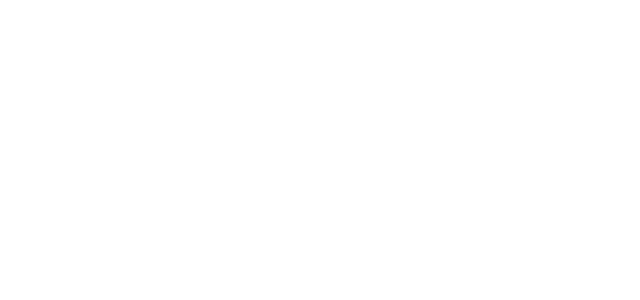
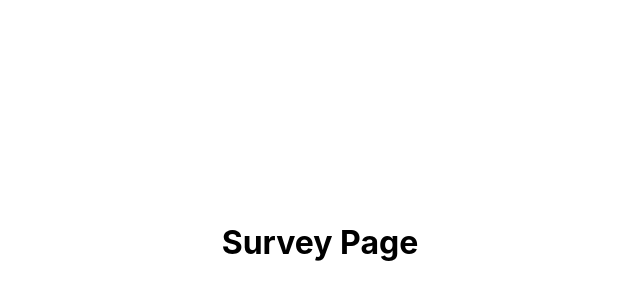
Before and after one commit to Sebsterio/animalysis, a React (Create React App) app in the folder client/: page /survey/p1 in a window 1280 px wide. Shown: the part 158-458 px from the top of the page, without its empty margins (320-960 px from the left). Built offline with nearby package versions, Linux system fonts and the light colour scheme.

Commit message:
set up survey-specific routing; lack of parameters redirects to first question on the list

```diff
--- a/client/src/components/App/App.jsx
+++ b/client/src/components/App/App.jsx
@@ -7,8 +7,8 @@ import "./App.scss";
 
 export const App = () => {
 	const pages = routes.map((route) => {
-		const { path, component } = route;
-		return <Route exact path={path} component={component} key={path} />;
+		const { path, component, exact } = route;
+		return <Route exact={exact} path={path} component={component} key={path} />;
 	});
 
 	return (
--- a/client/src/components/App/routes.js
+++ b/client/src/components/App/routes.js
@@ -6,12 +6,28 @@ export const routes = [
 		path: "/",
 		name: "Home",
 		component: Home,
+		exact: true,
 		inNav: true,
 	},
 	{
 		path: "/survey",
 		name: "Survey",
 		component: Survey,
+		exact: true,
 		inNav: true,
 	},
+	{
+		path: "/survey/:set",
+		name: "Survey",
+		component: Survey,
+		exact: true,
+		inNav: false,
+	},
+	{
+		path: "/survey/:set/:question",
+		name: "Survey",
+		component: Survey,
+		exact: true,
+		inNav: false,
+	},
 ];
--- a/client/src/components/Survey/Survey.jsx
+++ b/client/src/components/Survey/Survey.jsx
@@ -1,7 +1,28 @@
 import React from "react";
+import { Redirect } from "react-router-dom";
 
-const Survey = ({ surveyData, pageStack }) => {
-	return <div className="Survey">Survey Page</div>;
+const Survey = ({
+	// state
+	surveyData,
+	pageStack,
+	// router
+	history,
+	match,
+}) => {
+	const { set, question } = match.params;
+
+	if (!set) {
+		const firstQuestionRoute = surveyData[0].route;
+		return <Redirect to={`survey/${firstQuestionRoute}`} />;
+	}
+
+	return (
+		<div className="Survey">
+			<h1>Survey Page</h1>
+
+			{/* Buttons "back" and "next" (history) */}
+		</div>
+	);
 };
 
 export default Survey;
--- a/client/src/redux/survey/survey-data.js
+++ b/client/src/redux/survey/survey-data.js
@@ -1,10 +1,10 @@
 export const surveyData = [
 	{
-		id: "p1",
+		route: "p1",
 		title: "Page 1",
 		questions: [
 			{
-				id: "p1q1",
+				route: "q1",
 				label: "Question 1",
 				type: "radio",
 				answers: [
@@ -20,7 +20,7 @@ export const surveyData = [
 				],
 			},
 			{
-				id: "p1q2",
+				route: "q2",
 				label: "Question 2",
 				type: "radio",
 				answers: [
@@ -31,7 +31,7 @@ export const surveyData = [
 						text: "Answer 2",
 					},
 					{
-						text: "Answer 3",
+						text: "Answer 3 (-> addl. questions)",
 						redirect: "px1",
 					},
 				],
@@ -39,11 +39,11 @@ export const surveyData = [
 		],
 	},
 	{
-		id: "p1",
+		route: "p1",
 		title: "Page 2",
 		questions: [
 			{
-				id: "p2q1",
+				route: "q1",
 				label: "Question 1",
 				type: "radio",
 				answers: [
@@ -59,7 +59,7 @@ export const surveyData = [
 				],
 			},
 			{
-				id: "p2q2",
+				route: "q2",
 				label: "Question 2",
 				type: "radio",
 				answers: [
@@ -80,11 +80,11 @@ export const surveyData = [
 	// ------------------------- Bonus pages -------------------------
 
 	{
-		id: "px1",
+		route: "px1",
 		title: "Bonus Page 1",
 		questions: [
 			{
-				id: "p2q1",
+				route: "q1",
 				label: "Question 1",
 				type: "radio",
 				answers: [
@@ -100,7 +100,7 @@ export const surveyData = [
 				],
 			},
 			{
-				id: "p2q2",
+				route: "q2",
 				label: "Question 2",
 				type: "radio",
 				answers: [
```
